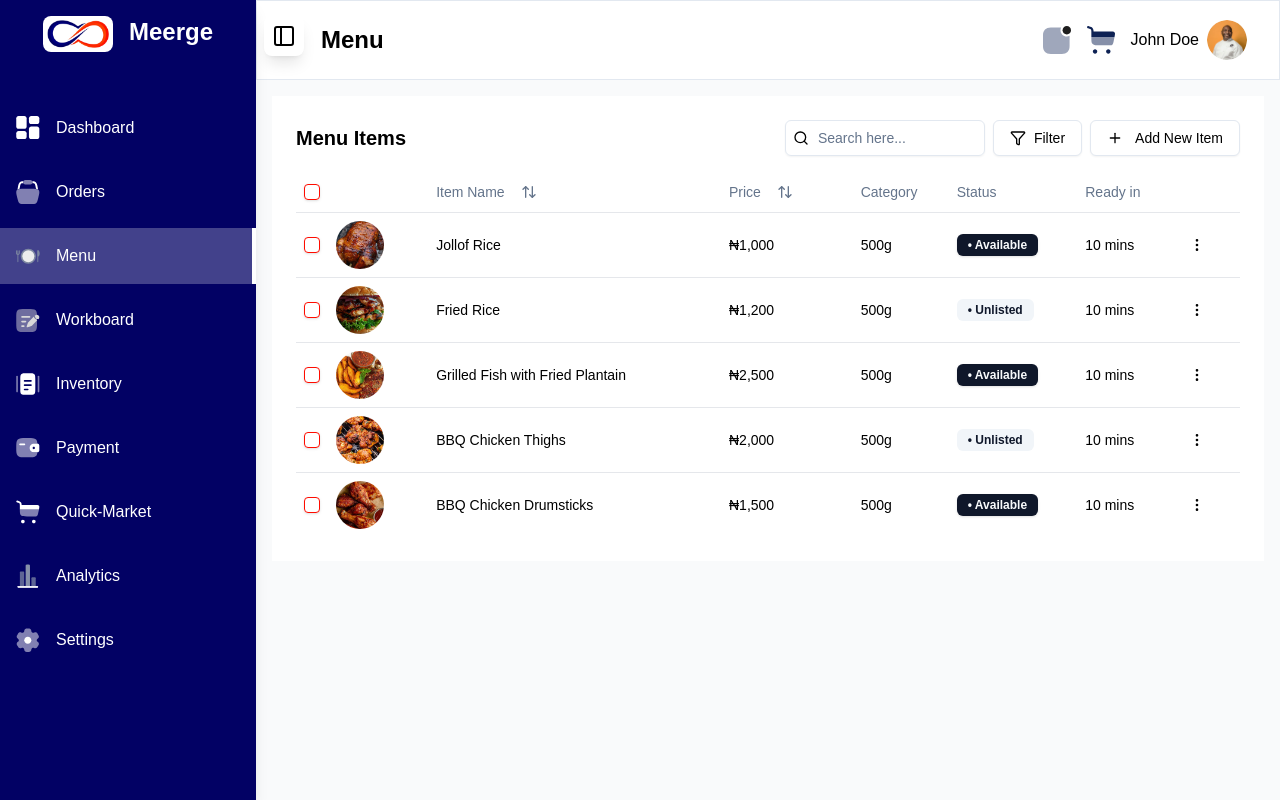
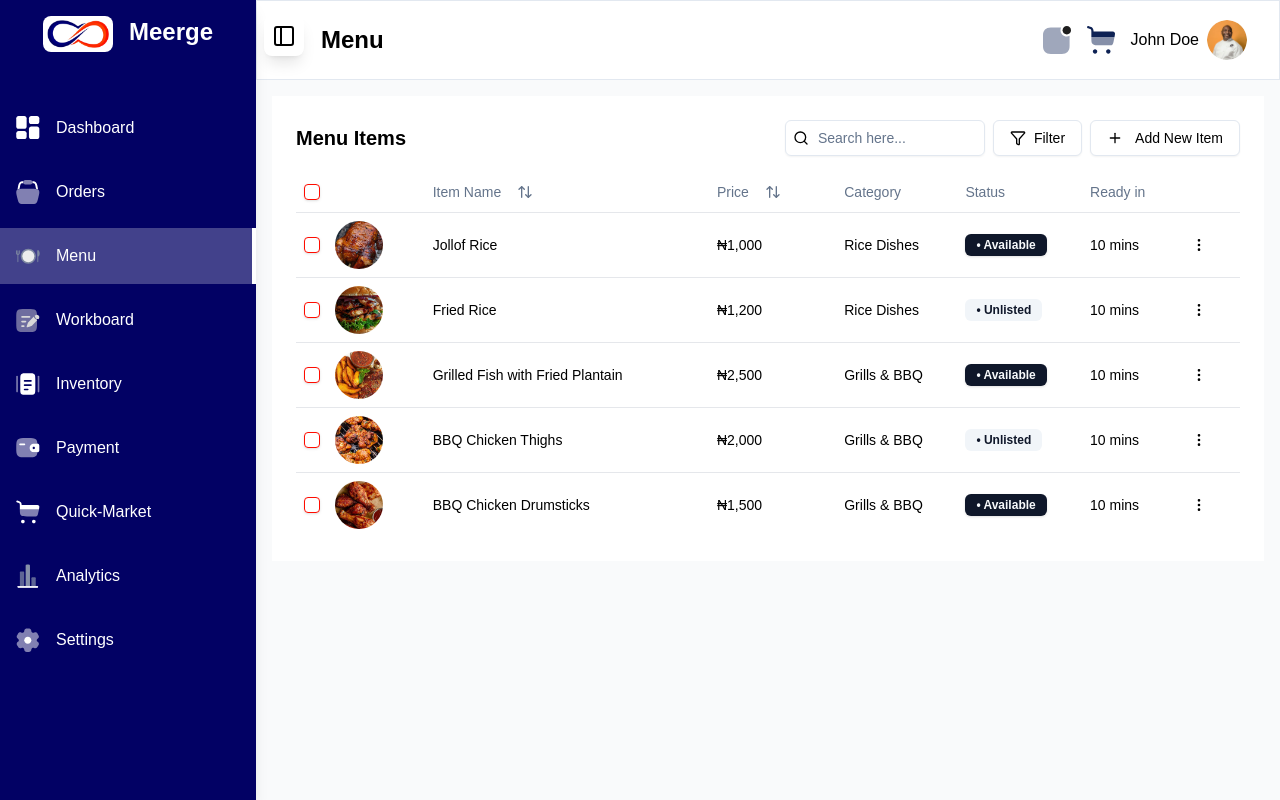
Before and after one commit to Mcsavvy/meergeafrica, a Next.js app: page /restaurant/1/menu in a window 1280 px wide. Built offline with nearby package versions, Linux system fonts and the light colour scheme.

Commit message:
feat: Update menu item categories for better organization and clarity

```diff
--- a/app/restaurant/[slug]/menu/page.tsx
+++ b/app/restaurant/[slug]/menu/page.tsx
@@ -19,7 +19,7 @@ const menuItems: MenuItem[] = [
     id: "1",
     name: "Jollof Rice",
     price: 1000,
-    category: "500g",
+    category: "Rice Dishes",
     status: "available",
     readyTime: "10 mins",
     image: "/images/food/food-1.png",
@@ -28,7 +28,7 @@ const menuItems: MenuItem[] = [
     id: "2",
     name: "Fried Rice",
     price: 1200,
-    category: "500g",
+    category: "Rice Dishes",
     status: "unlisted",
     readyTime: "10 mins",
     image: "/images/food/food-2.png",
@@ -37,7 +37,7 @@ const menuItems: MenuItem[] = [
     id: "3",
     name: "Grilled Fish with Fried Plantain",
     price: 2500,
-    category: "500g",
+    category: "Grills & BBQ",
     status: "available",
     readyTime: "10 mins",
     image: "/images/food/food-3.png",
@@ -46,7 +46,7 @@ const menuItems: MenuItem[] = [
     id: "4",
     name: "BBQ Chicken Thighs",
     price: 2000,
-    category: "500g",
+    category: "Grills & BBQ",
     status: "unlisted",
     readyTime: "10 mins",
     image: "/images/food/food-4.png",
@@ -55,7 +55,7 @@ const menuItems: MenuItem[] = [
     id: "5",
     name: "BBQ Chicken Drumsticks",
     price: 1500,
-    category: "500g",
+    category: "Grills & BBQ",
     status: "available",
     readyTime: "10 mins",
     image: "/images/food/food-5.png",
```
